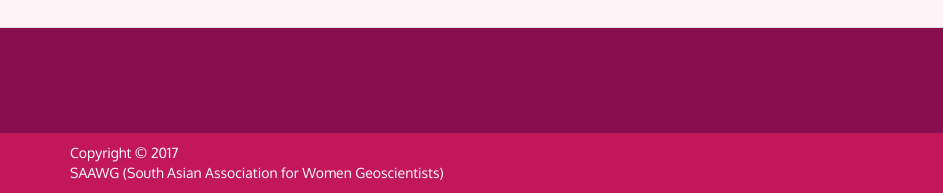
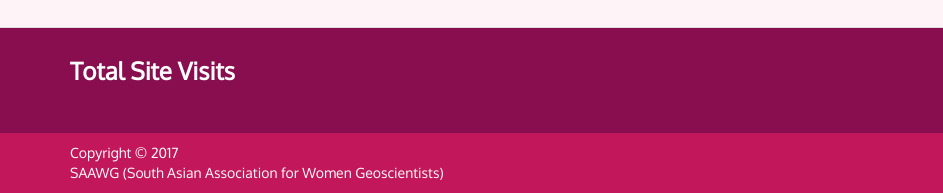
Before and after one commit to akanimax/project_saawg-agid, a plain HTML site: page index.html in a window 1280 px wide. Shown: the part 2712-2905 px from the top of the page, 0-943 px from the left. Drawn offline with Linux system fonts and the light colour scheme.

Commit message:
small fixes here and there

```diff
--- a/index.html
+++ b/index.html
@@ -454,7 +454,7 @@
       <div class="container">
         <div class="row">
           <div class="col-sm-7 col-lg-9">
-            <!-- <h3>
+            <h3>
               <strong>Total Site Visits</strong><br>
 
               <script type="text/javascript" src="https://counter9.fcs.ovh/private/counter.js?c=9b7a89e67a2bfa564bc590a732e7b4d5"> </script>
@@ -462,7 +462,7 @@
               <noscript>
                 <a href="https://www.freecounterstat.com"><img  src="https://counter9.fcs.ovh/private/freecounterstat.php?c=9b7a89e67a2bfa564bc590a732e7b4d5" border="0" title="website counter widget" alt="website counter widget"/></a>
               </noscript>
-            </h3> -->
+            </h3>
           </div>
 
           <div class="col-sm-5 col-lg-3 social-wrapper">
```
